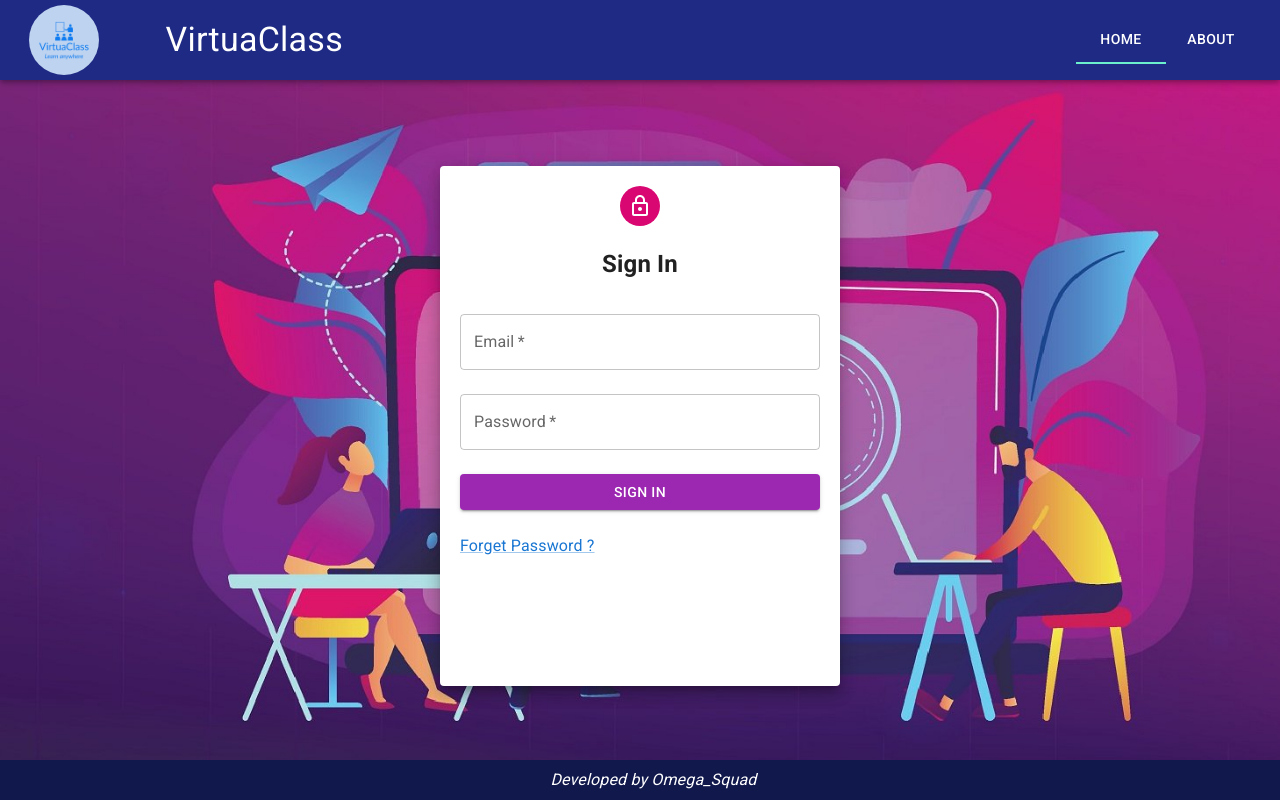
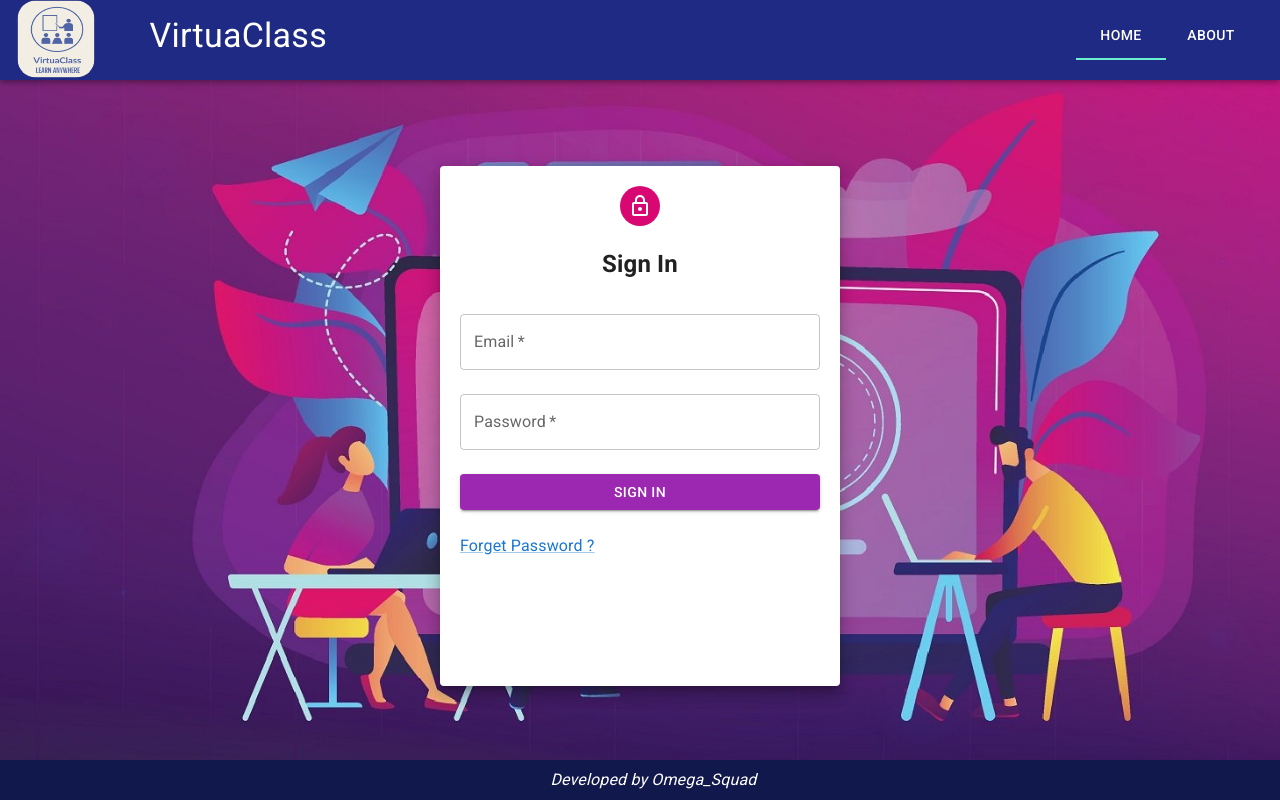
Before and after one commit to OmgaSqud/omega_squad_tss, a React (Create React App) app: page / in a window 1280 px wide. Built offline with nearby package versions, Linux system fonts and the light colour scheme; no server answers.

Commit message:
Logo modified, Font family changed in Timetable

```diff
--- a/public/assets/css/styles.css
+++ b/public/assets/css/styles.css
@@ -65,3 +65,7 @@ section {
   width: 50vw;
   display: inline-block;
 }
+
+.navbar_img {
+  transform: scale(1.2);
+}
--- a/src/dashboard/SubjectCard.js
+++ b/src/dashboard/SubjectCard.js
@@ -15,7 +15,7 @@ const SubjectCard = (props) => {
       }}
     >
       <CardContent sx={{ display: "flex", justifyContent: "center" }}>
-        <Typography fontSize={18} color="black">
+        <Typography fontSize={18} color="black" fontFamily="cursive">
           {props.subject}
         </Typography>
       </CardContent>
--- a/src/dashboard/Timetable.js
+++ b/src/dashboard/Timetable.js
@@ -381,6 +381,7 @@ const Timetable = () => {
             width: 150,
             fontSize: 20,
             fontWeight: "bold",
+            fontFamily: "cursive",
             fontStyle: i === 2 && !Period ? "italic" : null,
           }}
         >
@@ -398,7 +399,9 @@ const Timetable = () => {
                   ":hover": { backgroundColor: "lightskyblue" },
                 }}
               >
-                <Typography>{value.subject + "  " + value.class}</Typography>
+                <Typography sx={{ fontFamily: "cursive" }}>
+                  {value.subject + "  " + value.class}
+                </Typography>
               </Item>
             </Grid>
           ) : Period ? (
@@ -482,7 +485,12 @@ const Timetable = () => {
         >
           <DrawerHeader sx={{ justifyContent: "space-between" }}>
             <Typography
-              sx={{ color: "white", fontSize: 22, marginLeft: "30%" }}
+              sx={{
+                color: "white",
+                fontSize: 22,
+                marginLeft: "30%",
+                fontFamily: "cursive",
+              }}
             >
               Subjects
             </Typography>
@@ -518,6 +526,7 @@ const Timetable = () => {
                       sx={{
                         fontSize: 20,
                         fontWeight: "bold",
+                        fontFamily: "cursive",
                         backgroundColor: "#9C27B0",
                         width: heading === "Time" ? 130 : 150,
                       }}
@@ -534,6 +543,7 @@ const Timetable = () => {
                       align="center"
                       sx={{
                         fontWeight: "bold",
+                        fontFamily: "cursive",
                         backgroundColor: "#9C27B0",
                       }}
                     >
--- a/src/shared/Navbar.js
+++ b/src/shared/Navbar.js
@@ -56,7 +56,13 @@ const Navbar = () => {
           <img
             src="Logo.jpeg"
             alt=""
-            style={{ height: "100%", borderRadius: 50, padding: 5 }}
+            style={{
+              height: "8vh",
+              width: "8vh",
+              borderRadius: 15,
+              marginTop: 7,
+            }}
+            className="navbar_img"
           />
           <Typography
             variant="h4"
```
Also changed, not shown: public/Logo.jpeg.
